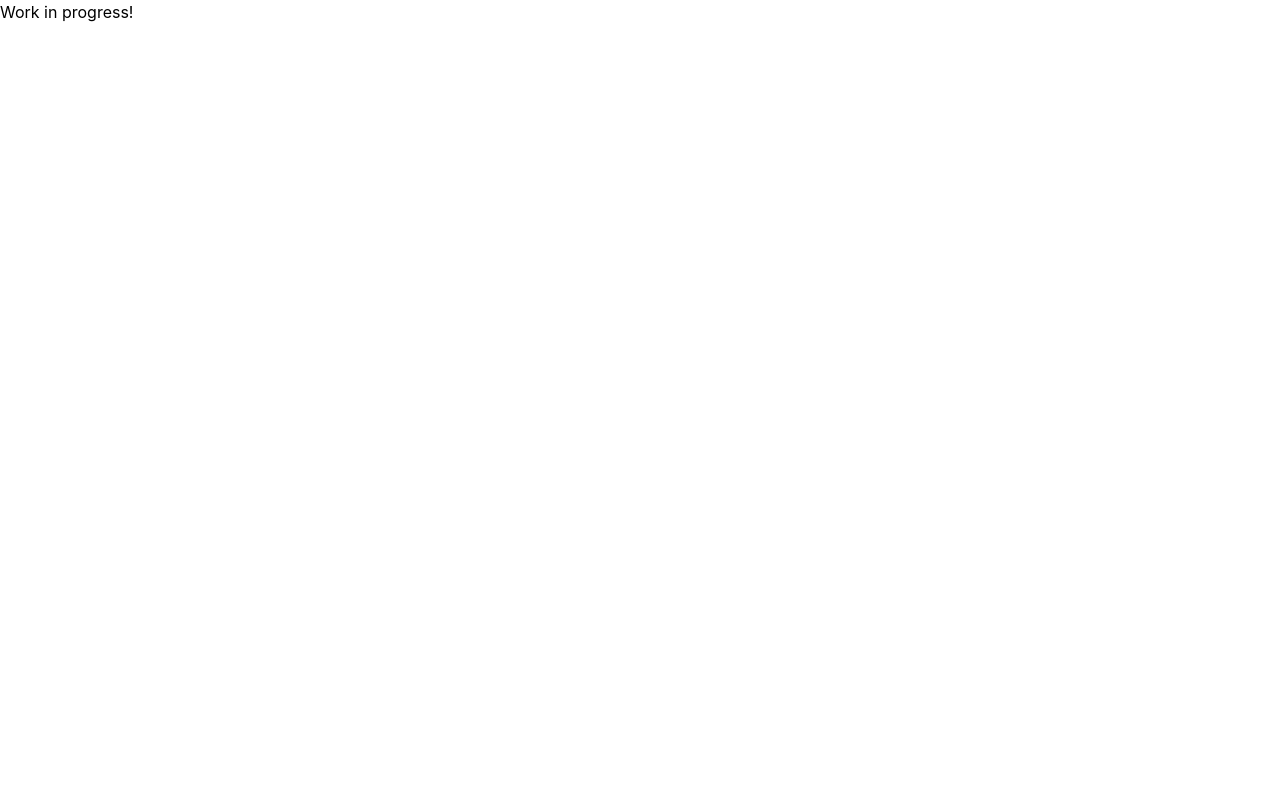
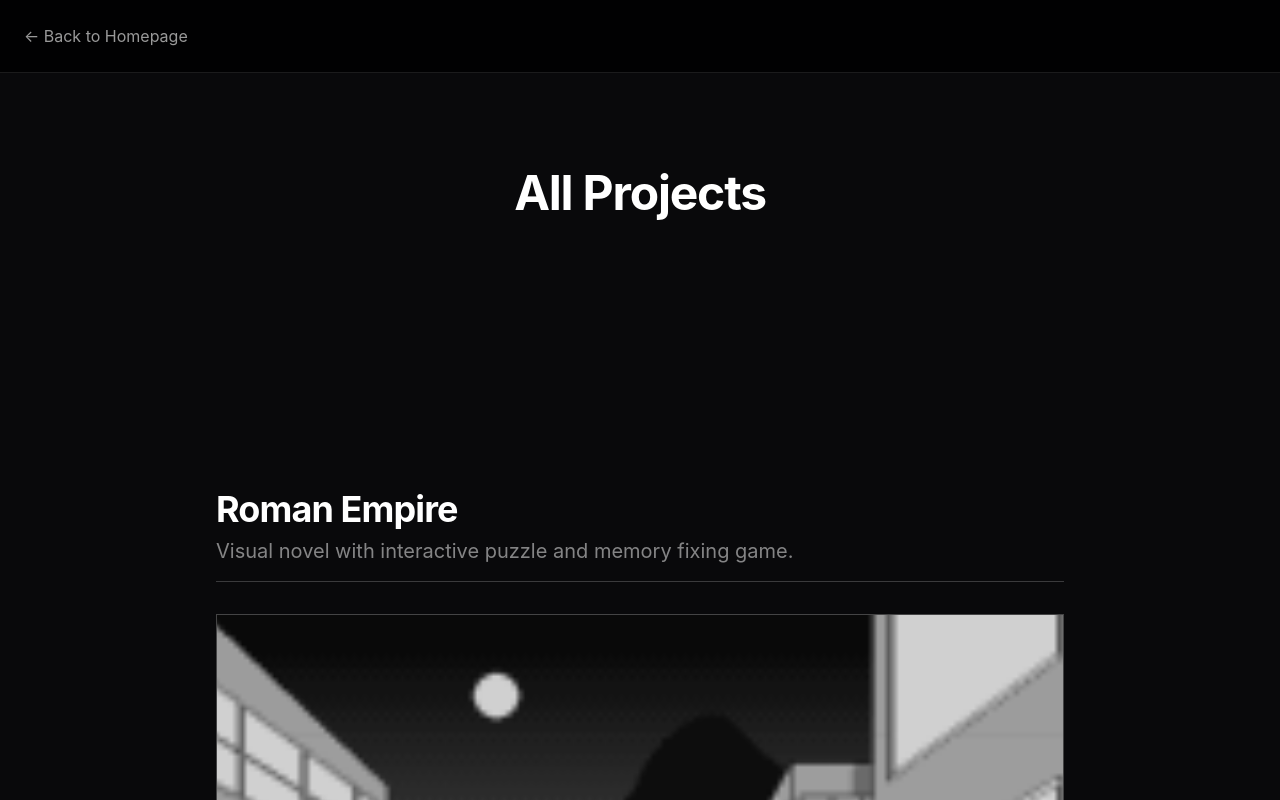
Before and after one commit to djvictoria/djvictoria.github.io, a SvelteKit app: page /works/battle-city in a window 1280 px wide. Shown: the top 800 px of the page. Built offline with nearby package versions, Linux system fonts and the light colour scheme.

Commit message:
New Page

```diff
--- a/src/routes/works/[id]/+page.svelte
+++ b/src/routes/works/[id]/+page.svelte
@@ -1 +1,67 @@
-<h1>Work in progress!</h1>
+<script lang="ts">
+  // We can reuse your game data here to generate the page!
+  const works = [
+    {
+      id: 'roman-empire',
+      title: 'Roman Empire',
+      description: 'Visual novel with interactive puzzle and memory fixing game.',
+      details: 'This game focuses on deep narrative choices and memory reconstruction mechanics...',
+      image: '/romanempire.png'
+    },
+    {
+      id: 'foryourpeace',
+      title: 'FYP',
+      description: 'Interactive puzzle horror game set in a Windows XP interface.',
+      details: 'A unique atmospheric horror experience that uses a retro OS interface to build tension...',
+      image: '/fyp.png'
+    },
+    {
+      id: 'battle-city',
+      title: 'Battle City: War of Steel',
+      description: 'Top-down tank shooter game with 12 distinct levels.',
+      details: 'An action-packed arcade shooter featuring custom level design and intense boss battles...',
+      image: '/battlecity.png'
+    },
+    {
+      id: 'ronsho',
+      title: 'RONIN SHOWDOWN',
+      description: 'Competitive 2D fighting game focused on core combat fundamentals.',
+      details: 'Built to test player reflexes with a focus on spacing, timing, and punishing mistakes...',
+      image: '/ronsho.png'
+    }
+  ];
+</script>
+
+<main class="min-h-screen bg-zinc-950 text-white font-sans scroll-smooth">
+
+  <nav class="sticky top-0 bg-black/80 backdrop-blur-md p-6 border-b border-white/10 z-50">
+    <a href="/" class="text-white/60 hover:text-white transition-colors">
+      ← Back to Homepage
+    </a>
+  </nav>
+
+  <div class="max-w-4xl mx-auto px-6 py-24 flex flex-col gap-32">
+
+    <h1 class="text-5xl font-bold tracking-tight text-center mb-12">All Projects</h1>
+
+    {#each works as work}
+      <section id={work.id} class="min-h-[70vh] flex flex-col justify-center gap-8 pt-24">
+
+        <div class="border-b border-white/20 pb-4">
+          <h2 class="text-4xl font-bold tracking-tight">{work.title}</h2>
+          <p class="text-white/50 text-xl mt-2">{work.description}</p>
+        </div>
+
+        <div class="w-full aspect-video border border-white/20 bg-white/5 overflow-hidden">
+          <img src={work.image} alt={work.title} class="w-full h-full object-cover opacity-80" />
+        </div>
+
+        <p class="text-white/80 text-lg leading-relaxed max-w-2xl">
+          {work.details}
+        </p>
+
+      </section>
+    {/each}
+
+  </div>
+</main>
```
